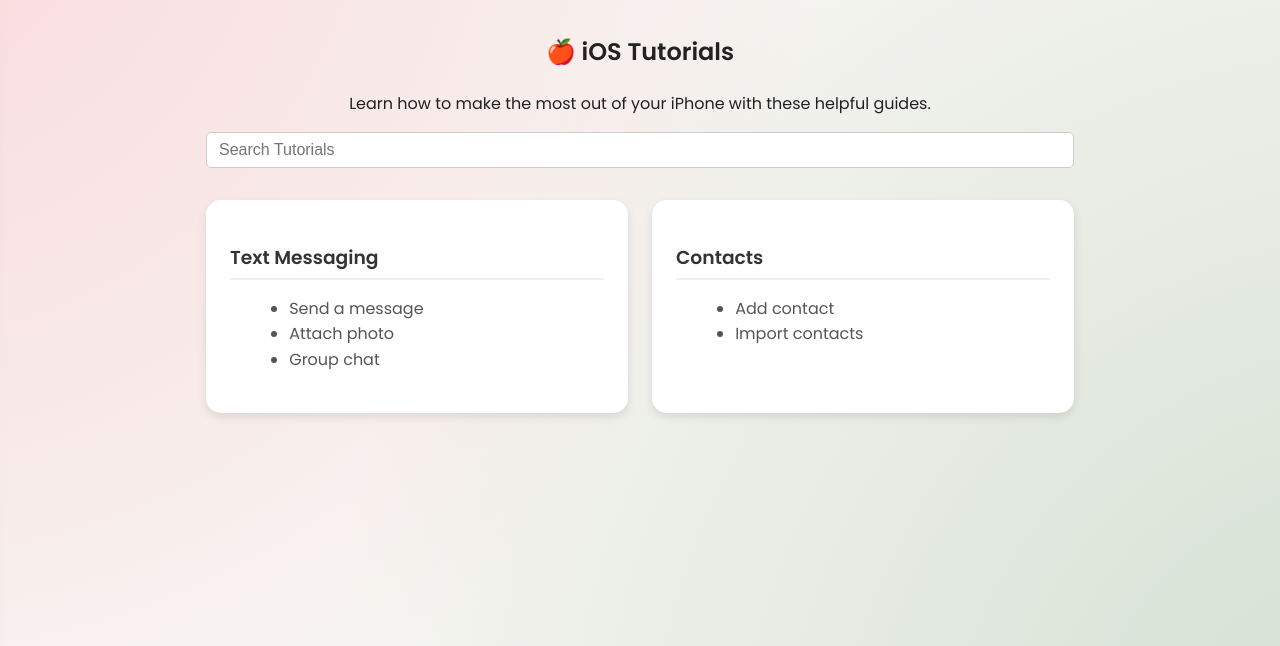
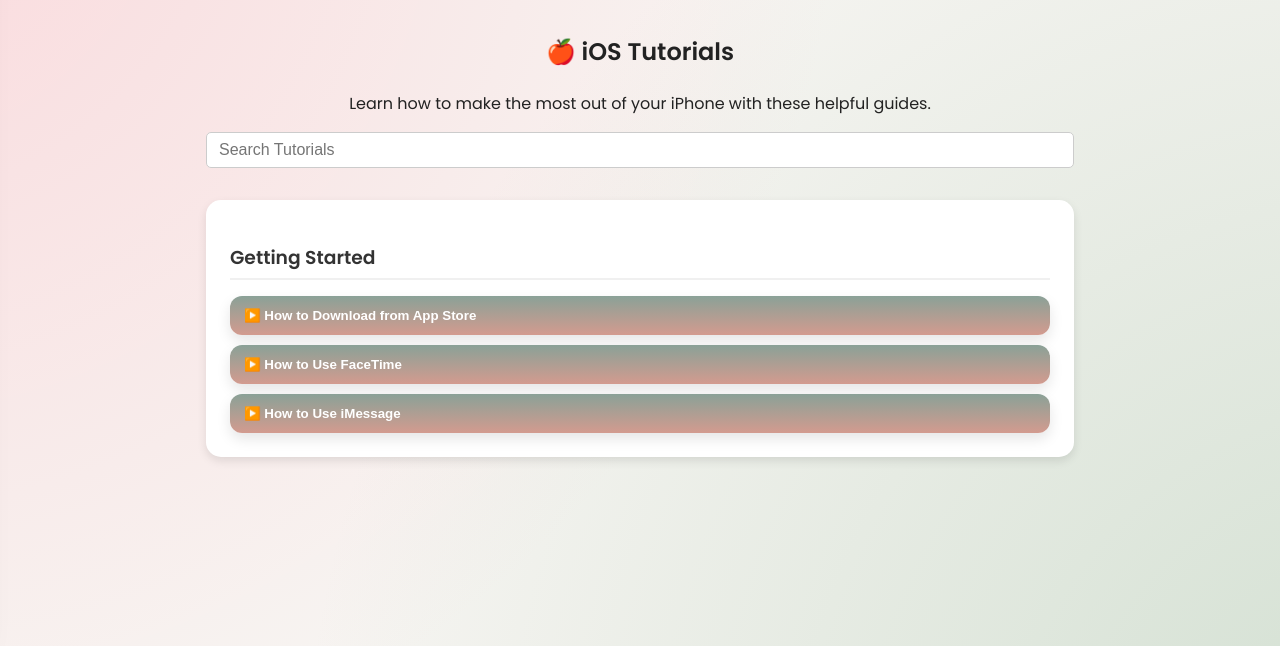
Before and after one commit to senior-project2025/INDY-6, a Flask app: page /ios in a window 1280 px wide. Shown: the part 154-800 px from the top of the page. Run offline with Flask 3, Linux system fonts and the light colour scheme; some libraries are stand-ins or nearby versions.

Commit message:
tried to add videos to ios page (has some quirks, but i don't have anymore time)

```diff
--- a/app.py
+++ b/app.py
@@ -246,16 +246,20 @@ def complete_tutorial(tutorial_id):
     return jsonify({'success': True})
 
 
-
-
-
 @app.route('/ios')
 def ios_page():
     tutorials = [
-        {'category': 'Text Messaging', 'items': ['Send a message', 'Attach photo', 'Group chat']},
-        {'category': 'Contacts', 'items': ['Add contact', 'Import contacts']},
+        {
+            'category': 'Getting Started',
+            'items': [
+                'How to Download from App Store',
+                'How to Use FaceTime',
+                'How to Use iMessage'
+            ]
+        }
     ]
     return render_template('tutorials_ios.html', tutorials=tutorials)
+
 
 @app.route('/android')
 def android_page():
--- a/static/script.js
+++ b/static/script.js
@@ -153,4 +153,35 @@ document.addEventListener('DOMContentLoaded', function () {
             isDark ? disableDarkmode() : enableDarkmode();
         });
     }
+
+    // ------------------------------
+    // VIDEO MODAL FUNCTIONALITY
+    // ------------------------------
+    const videoModal = document.getElementById("videoModal");
+    const tutorialVideo = document.getElementById("tutorialVideo");
+    const closeVideo = document.querySelector(".close-video");
+
+    document.querySelectorAll(".video-btn").forEach(btn => {
+        btn.addEventListener("click", () => {
+            const src = btn.getAttribute("data-video");
+            tutorialVideo.src = src;
+            videoModal.classList.add("show");
+            tutorialVideo.play();
+        });
+    });
+
+    closeVideo.addEventListener("click", () => {
+        tutorialVideo.pause();
+        tutorialVideo.currentTime = 0;
+        videoModal.classList.remove("show");
+    });
+
+    videoModal.addEventListener("click", (e) => {
+        if (e.target === videoModal) {
+            tutorialVideo.pause();
+            tutorialVideo.currentTime = 0;
+            videoModal.classList.remove("show");
+        }
+    });
+
 });
--- a/static/style.css
+++ b/static/style.css
@@ -135,6 +135,7 @@ body {
         border: none;
         box-shadow: 0 8px 24px rgba(163,140,130,0.12);
     }
+
 :root.darkmode .btn {
     background: rgba(255,255,255,0.05);
     color: #f1f5f9;
@@ -863,3 +864,108 @@ main#main-content {
     .profile-icon img:hover {
         transform: scale(1.05);
     }
+/* ----------------------- */
+/*   VIDEO MODAL SYSTEM    */
+/* ----------------------- */
+
+.video-modal {
+    position: fixed;
+    inset: 0;
+    background: rgba(0,0,0,0.55);
+    backdrop-filter: blur(6px);
+    display: flex;
+    justify-content: center;
+    align-items: center;
+    visibility: hidden;
+    opacity: 0;
+    transition: opacity .25s ease;
+    z-index: 200000;
+}
+
+    .video-modal.show {
+        visibility: visible;
+        opacity: 1;
+    }
+
+.video-wrapper {
+    position: relative;
+    background: var(--card);
+    padding: 0;
+    border-radius: 16px;
+    box-shadow: var(--shadow-1);
+    animation: fadeIn .35s ease both;
+    /* NEW — Force modal to have a nice large size */
+    width: 85vw;
+    max-width: 900px;
+    height: auto;
+    max-height: 500vh;
+    display: flex;
+    align-items: center;
+    justify-content: center;
+}
+
+    .video-wrapper video {
+        width: 100%;
+        max-height: 500vh;
+        border-radius: 12px;
+        display: block;
+        background: black;
+        object-fit: contain;
+    }
+
+
+
+.close-video {
+    position: absolute;
+    top: -16px;
+    right: -16px;
+    font-size: 26px;
+    background: var(--card);
+    border: none;
+    border-radius: 50%;
+    width: 40px;
+    height: 40px;
+    cursor: pointer;
+    box-shadow: var(--shadow-1);
+    z-index: 1000;
+    transition: transform .15s ease;
+}
+
+.close-video:hover {
+    transform: scale(1.1);
+}
+
+
+/* Sleeker video buttons */
+.video-list {
+    display: flex;
+    flex-direction: column;
+    gap: 10px;
+    margin-top: 1rem;
+}
+
+.video-btn {
+    padding: 12px 14px;
+    border-radius: 12px;
+    border: none;
+    cursor: pointer;
+    font-weight: 600;
+    background: linear-gradient(180deg, var(--accent), var(--accent-2));
+    color: white;
+    box-shadow: 0 6px 14px rgba(0,0,0,0.10);
+    text-align: left;
+    transition: transform .18s ease, box-shadow .18s ease;
+}
+
+    .video-btn:hover {
+        transform: translateY(-3px);
+        box-shadow: var(--shadow-1);
+    }
+/* Fix video aspect ratio so it isn't short or letterboxed */
+video {
+    width: 100% !important;
+    height: auto !important;
+    object-fit: contain !important;
+    max-height: 85vh;
+    background-color: black;
+}
--- a/templates/tutorials_ios.html
+++ b/templates/tutorials_ios.html
@@ -4,18 +4,29 @@
     <h2>🍎 iOS Tutorials</h2>
     <p>Learn how to make the most out of your iPhone with these helpful guides.</p>
 
-  <input id="tutorialSearch" placeholder="Search Tutorials" type="text" class="tutorial-search"/>
+    <input id="tutorialSearch" placeholder="Search Tutorials" type="text" class="tutorial-search" />
+
+    {% set video_files = {
+    "How-To-Download-From-App-Store": "How-To-Download-From-App-Store.mp4",
+    "How-To-Use-FaceTime": "How-To-Use-FaceTime.mp4",
+    "How-To-Use-iMessage": "How-To-Use-iMessage.mp4"
+    } %}
 
     {% if tutorials %}
     <div class="tutorial-grid">
         {% for t in tutorials %}
         <div class="tutorial-card">
             <h3>{{ t.category }}</h3>
-      <ul>
+
+            <div class="video-list">
                 {% for item in t["items"] %}
-        <li>{{ item }}</li>
+                <button class="video-btn"
+                        data-video="{{ url_for('static', filename='ios_videos/' ~ video_files[item]) }}">
+                    ▶️ {{ item }}
+                </button>
                 {% endfor %}
-      </ul>
+            </div>
+
         </div>
         {% endfor %}
     </div>
@@ -23,4 +34,12 @@
     <p class="no-tutorials">No iOS tutorials available yet. Check back soon!</p>
     {% endif %}
 </main>
+
+<!-- VIDEO MODAL -->
+<div id="videoModal" class="video-modal">
+    <div class="video-wrapper">
+        <button class="close-video">✕</button>
+        <video id="tutorialVideo" controls></video>
+    </div>
+</div>
 {% endblock %}
```
Also changed, not shown: templates/about.html (line endings or trailing spaces), templates/base.html (line endings or trailing spaces), 3 other files. Lines whose indentation alone changed are shown as unchanged.
